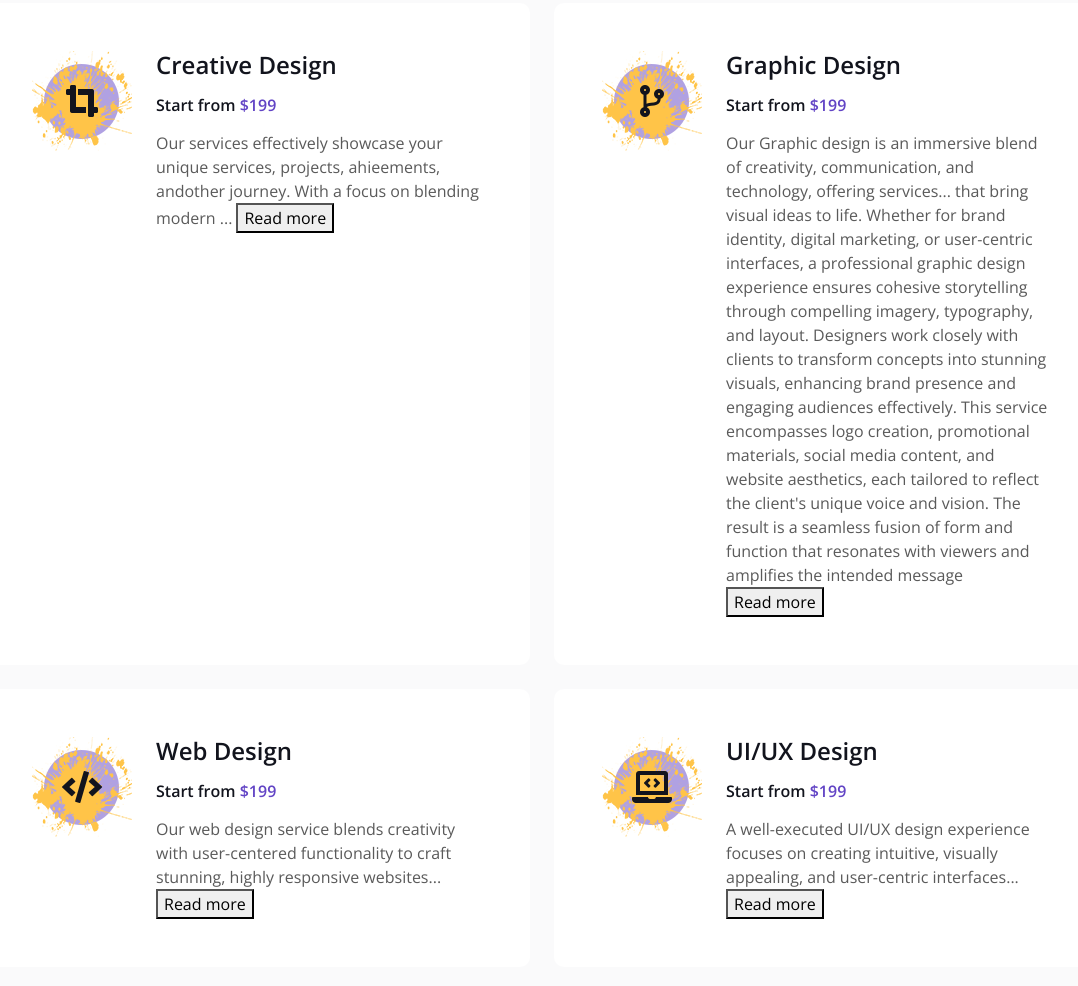
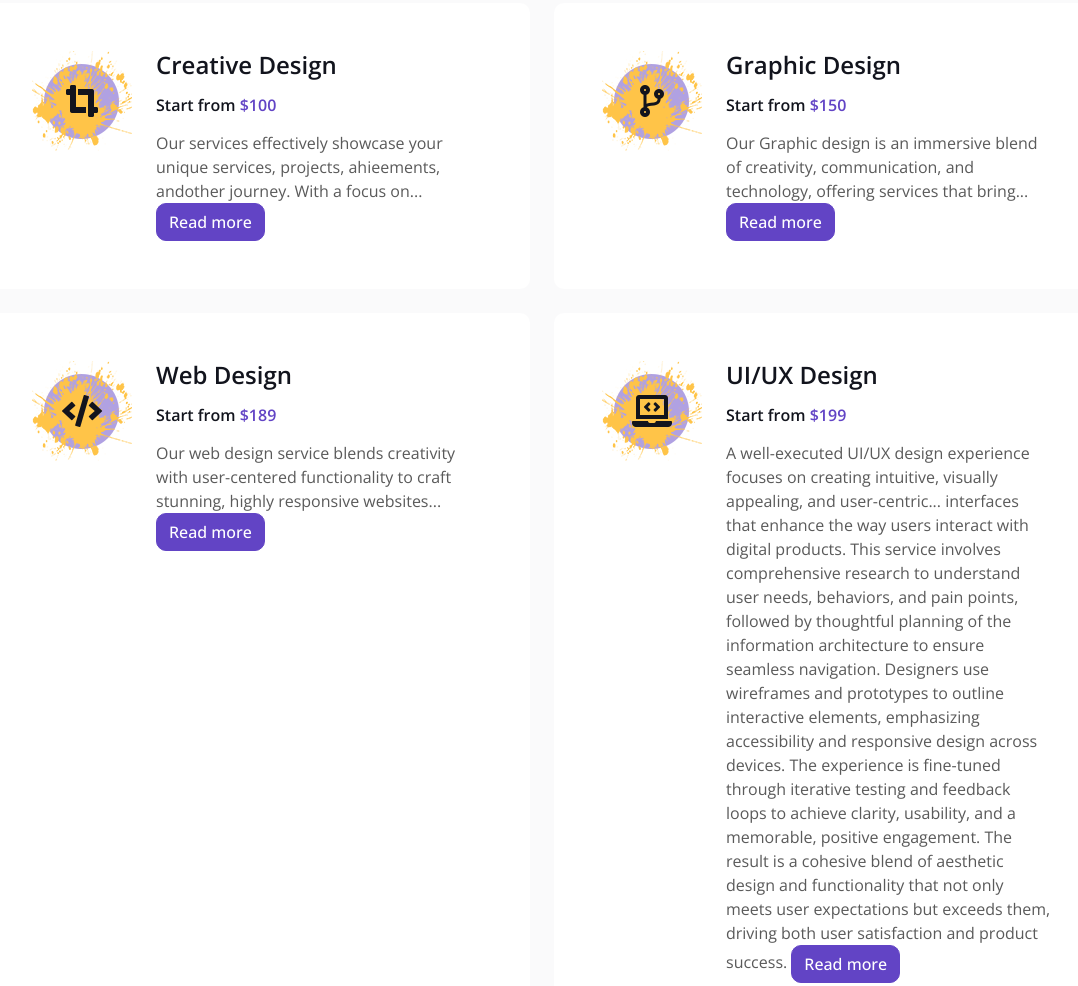
Before and after one commit to TseganeshM/Tsegaynesh-Personal-Portfolio-Website, a plain HTML site: page index.html in a window 1280 px wide. Shown: the part 2303-3289 px from the top of the page, without its empty margins (98-1176 px from the left). Drawn offline with nearby package versions, Linux system fonts and the light colour scheme; files that its build step writes are made by us from their sources.

Commit message:
modify read more button

```diff
--- a/index.html
+++ b/index.html
@@ -140,8 +140,8 @@
                     <h2 class="text-primary mb-3">Purpose of this personal portfolio website!</h2>
                 </div>
                 <div class="col fw-light">
-                    <p>is to showcase my professional skills, abilities, past
-                        accomplishments, and goals in an effective manner. It can be also used as a vital tool that
+                    <p>is to showcase my professional skills, abilities, past accomplishments, and goals in an effective
+                        manner. It can be also used as a vital tool that
                         demonstrates and highlights my areas of expertise, work experience, and capabilities, and I am
                         committed to ensuring that it accurately reflects my personal brand and values. </p>
                 </div>
@@ -177,7 +177,7 @@
                         <p class="mb-1 ps-5 "><i class="far fa-check-circle text-primary me-3"></i>On Time Project
                             Delivery
                         </p>
-                        <a class="btn btn-primary py-3 px-5 mt-3" href="">Read More</a>
+                        <a class="btn btn-primary py-3 px-5 mt-3" href="#">Read More</a>
                     </div>
                     <div class="col-lg-6 wow fadeInUp" data-wow-delay="0.5s">
                         <div class="row g-3 mb-4">
@@ -374,14 +374,13 @@
                             </div>
                             <div class="ms-sm-4">
                                 <h4 class="mb-3">Creative Design</h4>
-                                <h6 class="mb-3">Start from <span class="text-primary">$199</span></h6>
+                                <h6 class="mb-3">Start from <span class="text-primary">$100</span></h6>
                                 <span>Our services effectively showcase your unique services,
                                     projects,
                                     ahieements,
-                                    andother journey. With a focus on blending modern
-                                    <span id="dots">...</span>
-                                    <span class="mybox1" id="more">
-                                        design principles and user-centric
+                                    andother journey. With a focus on<span id="dots">...</span>
+                                    <span class="mybox1" id="more"> blending modern design principles and
+                                        user-centric
                                         functionality, I ensureyour online
                                         presence reflects your individual style and
                                         stands out to potential clients or employers. By emphasizing responsive
@@ -390,7 +389,9 @@
                                         only capture attention but also communicate your story seamlessly. Let my
                                         Creative Design service transform your services into a powerful digital
                                         representation. </span> </span>
-                                <button onclick="myFunction()" id="myBtn">Read more</button>
+                                <button class="btn btn-primary mt-0" onclick=" myFunction()" id="myBtn">Read
+                                    more</button>
+
                             </div>
                         </div>
                     </div>
@@ -401,10 +402,10 @@
                             </div>
                             <div class="ms-sm-4">
                                 <h4 class="mb-3">Graphic Design</h4>
-                                <h6 class="mb-3">Start from <span class="text-primary">$199</span></h6>
+                                <h6 class="mb-3">Start from <span class="text-primary">$150</span></h6>
                                 <span>Our Graphic design is an immersive blend of creativity, communication, and
-                                    technology, offering services<span id="dots">...</span><span id="more"> that
-                                        bring
+                                    technology, offering services that
+                                    bring<span id="dots">...</span><span class="mybox1" id="more">
                                         visual ideas to life. Whether for brand
                                         identity, digital marketing, or user-centric interfaces, a professional graphic
                                         design experience ensures cohesive storytelling through compelling imagery,
@@ -417,7 +418,8 @@
                                         and website aesthetics, each tailored to reflect the client's unique voice and
                                         vision. The result is a seamless fusion of form and function that resonates with
                                         viewers and amplifies the intended message</span></span>
-                                <button onclick="myFunction()" id="myBtn">Read more</button>
+                                <button class="btn btn-primary mt-0" onclick="myFunction()" id="myBtn">Read
+                                    more</button>
                             </div>
                         </div>
                     </div>
@@ -428,7 +430,7 @@
                             </div>
                             <div class="ms-sm-4">
                                 <h4 class="mb-3">Web Design</h4>
-                                <h6 class="mb-3">Start from <span class="text-primary">$199</span></h6>
+                                <h6 class="mb-3">Start from <span class="text-primary">$189</span></h6>
                                 <span>Our web design service blends creativity with user-centered functionality to craft
                                     stunning, highly responsive websites<span id="dots">...</span><span class="mybox1"
                                         id="more">
@@ -443,7 +445,8 @@
                                         not
                                         only looks great but also drives meaningful interactions and
                                         results.</span></span>
-                                <button onclick="myFunction()" id="myBtn">Read more</button>
+                                <button class="btn btn-primary mt-0" onclick="myFunction()" id="myBtn">Read
+                                    more</button>
                             </div>
                         </div>
                     </div>
@@ -456,8 +459,9 @@
                                 <h4 class="mb-3">UI/UX Design</h4>
                                 <h6 class="mb-3">Start from <span class="text-primary">$199</span></h6>
                                 <span>A well-executed UI/UX design experience focuses on creating intuitive, visually
-                                    appealing, and user-centric interfaces<span id="dots">...</span><span class="mybox1"
-                                        id="more">
+                                    appealing, and user-centric<span id="dots">...</span><span class="mybox1"
+                                        id="more"></span>
+                                    interfaces
                                     that enhance the way users interact with digital products. This service involves
                                     comprehensive research to understand user needs, behaviors, and pain points,
                                     followed by thoughtful planning of the information architecture to ensure
@@ -468,7 +472,8 @@
                                     result is a cohesive blend of aesthetic design and functionality that not only
                                     meets user expectations but exceeds them, driving both user satisfaction and
                                     product success. </span></span>
-                                <button onclick="myFunction()" id="myBtn">Read more</button>
+                                <button class="btn btn-primary mt-0" onclick="myFunction()" id="myBtn">Read
+                                    more</button>
                             </div>
                         </div>
                     </div>
@@ -821,8 +826,10 @@
     <script>
         function myFunction(event) {
             var dots = document.getElementById("dots");
-            var moreText = document.getElementById("more");
+            //var moreText = document.getElementById("more");
+            var moreText = document.getElementsByClassName("more");
             var btnText = document.getElementById("myBtn");
+            //var btnText = document.getElementsByClassName("myBtn");
 
             if (dots.style.display === "none") {
                 dots.style.display = "inline";
```
Lines whose indentation alone changed are shown as unchanged.
